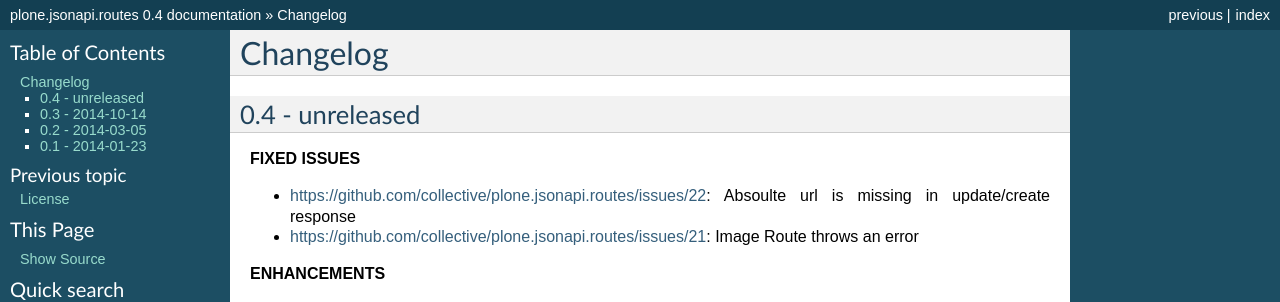
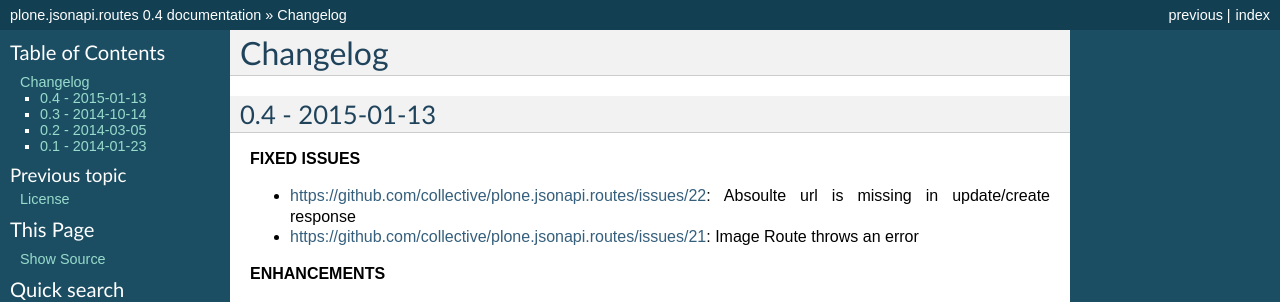
Before and after one commit to collective/plone.jsonapi.routes, a Sphinx documentation site: the page built from docs/HISTORY.rst, in a window 1280 px wide. Shown: the top 302 px of the page. Built offline with Sphinx 7.4.7, drawn with Linux system fonts in a browser that asks for light colours.

Commit message:
prepare version 0.4 for release

```diff
--- a/docs/HISTORY.rst
+++ b/docs/HISTORY.rst
@@ -1,7 +1,7 @@
 Changelog
 =========
 
-0.4 - unreleased
+0.4 - 2015-01-13
 ----------------
 
 **FIXED ISSUES**
--- a/docs/LICENSE.rst
+++ b/docs/LICENSE.rst
@@ -1,7 +1,7 @@
 License
 =======
 
-Copyright (c) 2013 - 2014 Ramon Bartl
+Copyright (c) 2013 - 2015 Ramon Bartl
 
 Permission is hereby granted, free of charge, to any person obtaining a copy
 of this software and associated documentation files (the "Software"), to deal
--- a/src/plone/jsonapi/routes/version.py
+++ b/src/plone/jsonapi/routes/version.py
@@ -12,8 +12,8 @@
     return dist.version
 
 __version__ = version()
-__build__ = 207
-__date__ = '2014-12-21'
+__build__ = 335
+__date__ = '2015-01-13'
 
 
 @add_plone_route("/version", "ploneapiversion", methods=["GET"])
```
